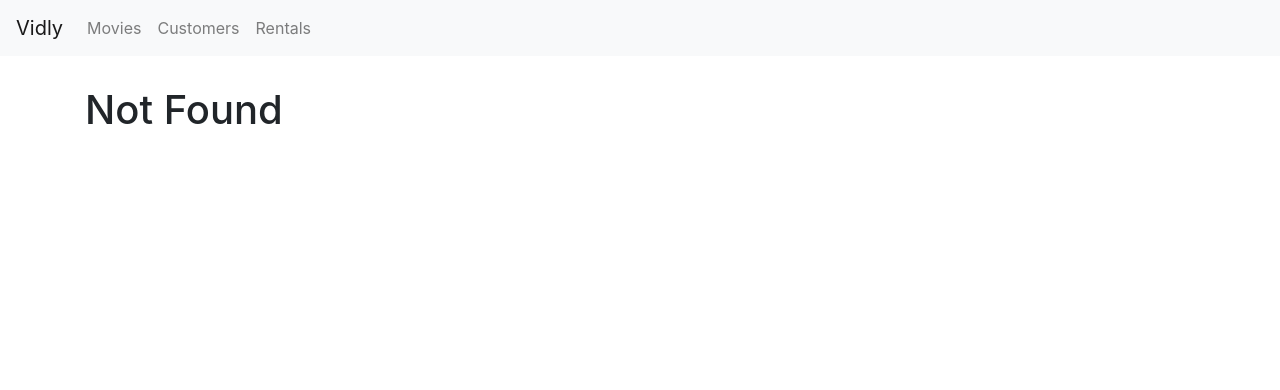
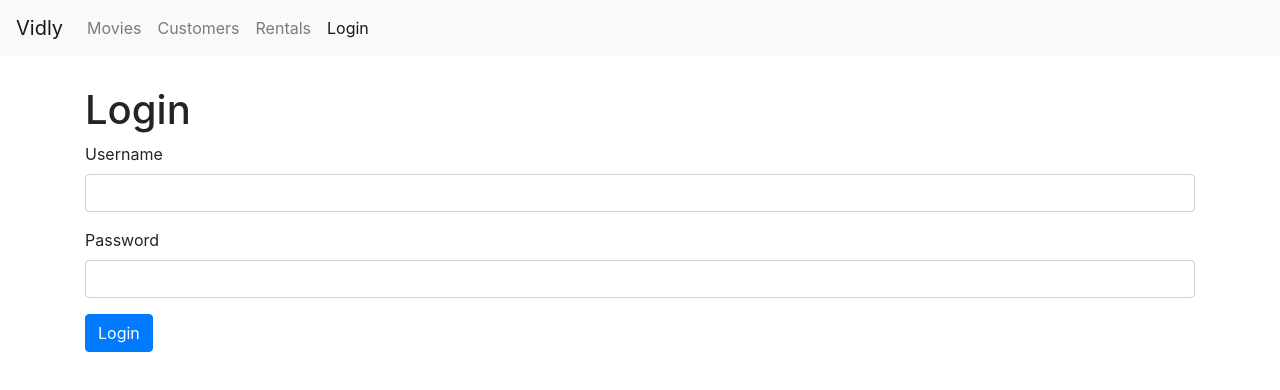
Before and after one commit to harryharanr/learning-react, a React (Create React App) app: page /login in a window 1280 px wide. Before the commit this address led to /not-found. Shown: the top 390 px of the page. Built offline with nearby package versions, Linux system fonts and the light colour scheme.

Commit message:
Login form created and submitted

```diff
--- a/src/App.js
+++ b/src/App.js
@@ -5,6 +5,7 @@ import MovieForm from "./components/movieForm";
 import Customers from "./components/customers";
 import Rentals from "./components/rentals";
 import NotFound from "./components/notFound";
+import LoginForm from "./components/loginForm";
 import NavBar from "./components/navbar";
 import "./App.css";
 
@@ -15,6 +16,7 @@ class App extends Component {
         <NavBar />
         <main className="container">
           <Switch>
+            <Route path="/login" component={LoginForm}></Route>
             <Route path="/movies/:id" component={MovieForm}></Route>
             <Route path="/movies" component={Movies}></Route>
             <Route path="/customers" component={Customers}></Route>
--- /dev/null
+++ b/src/components/loginForm.jsx
@@ -0,0 +1,32 @@
+import React, { Component } from "react";
+
+class LoginForm extends Component {
+  handleSubmit = (e) => {
+    e.preventDefault();
+
+    // Call the server
+
+    console.log("Submitted!!");
+  };
+
+  render() {
+    return (
+      <div>
+        <h1>Login</h1>
+        <form onSubmit={this.handleSubmit}>
+          <div className="form-group">
+            <label htmlFor="username">Username</label>
+            <input id="username" type="text" className="form-control" />
+          </div>
+          <div className="form-group">
+            <label htmlFor="password">Password</label>
+            <input id="password" type="password" className="form-control" />
+          </div>
+          <button className="btn btn-primary">Login</button>
+        </form>
+      </div>
+    );
+  }
+}
+
+export default LoginForm;
--- a/src/components/navbar.jsx
+++ b/src/components/navbar.jsx
@@ -34,6 +34,11 @@ const NavBar = () => {
               Rentals
             </NavLink>
           </li>
+          <li className="nav-item">
+            <NavLink className="nav-link" to="/login">
+              Login
+            </NavLink>
+          </li>
         </ul>
       </div>
     </nav>
```
